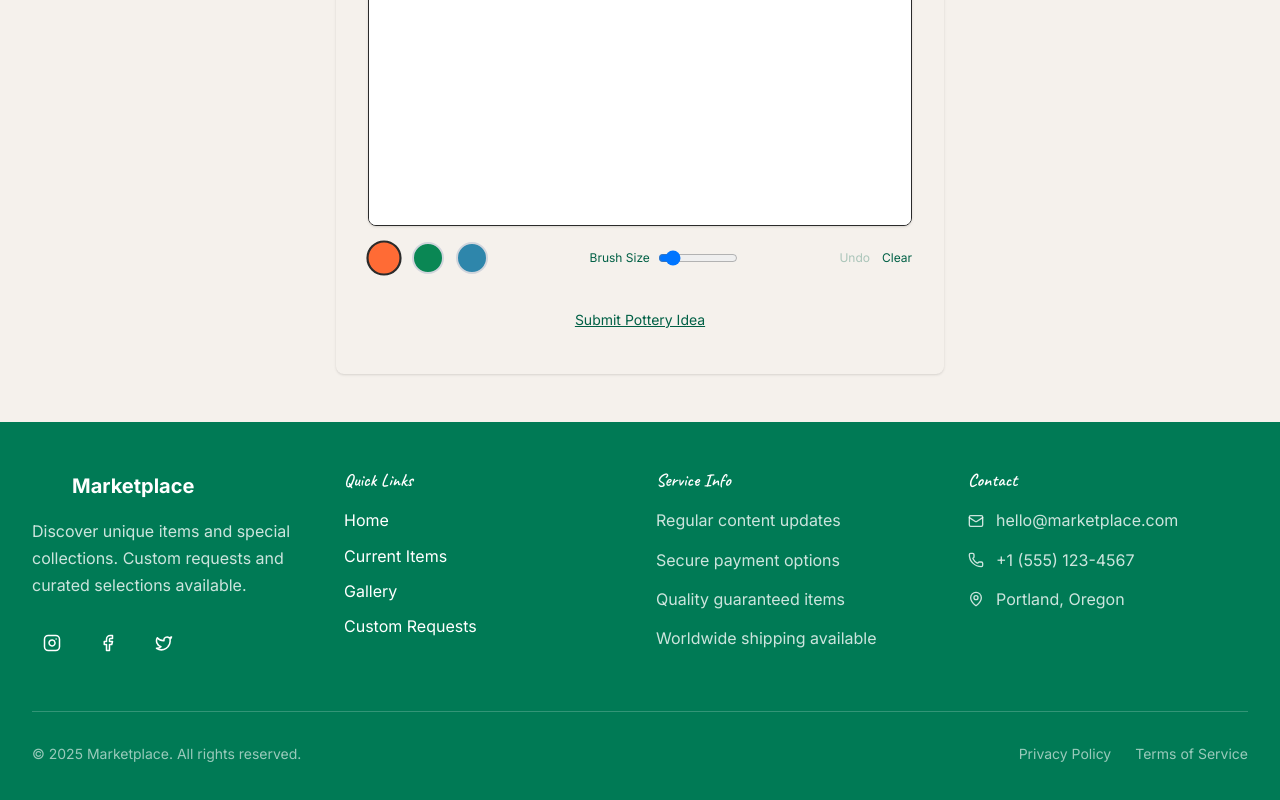
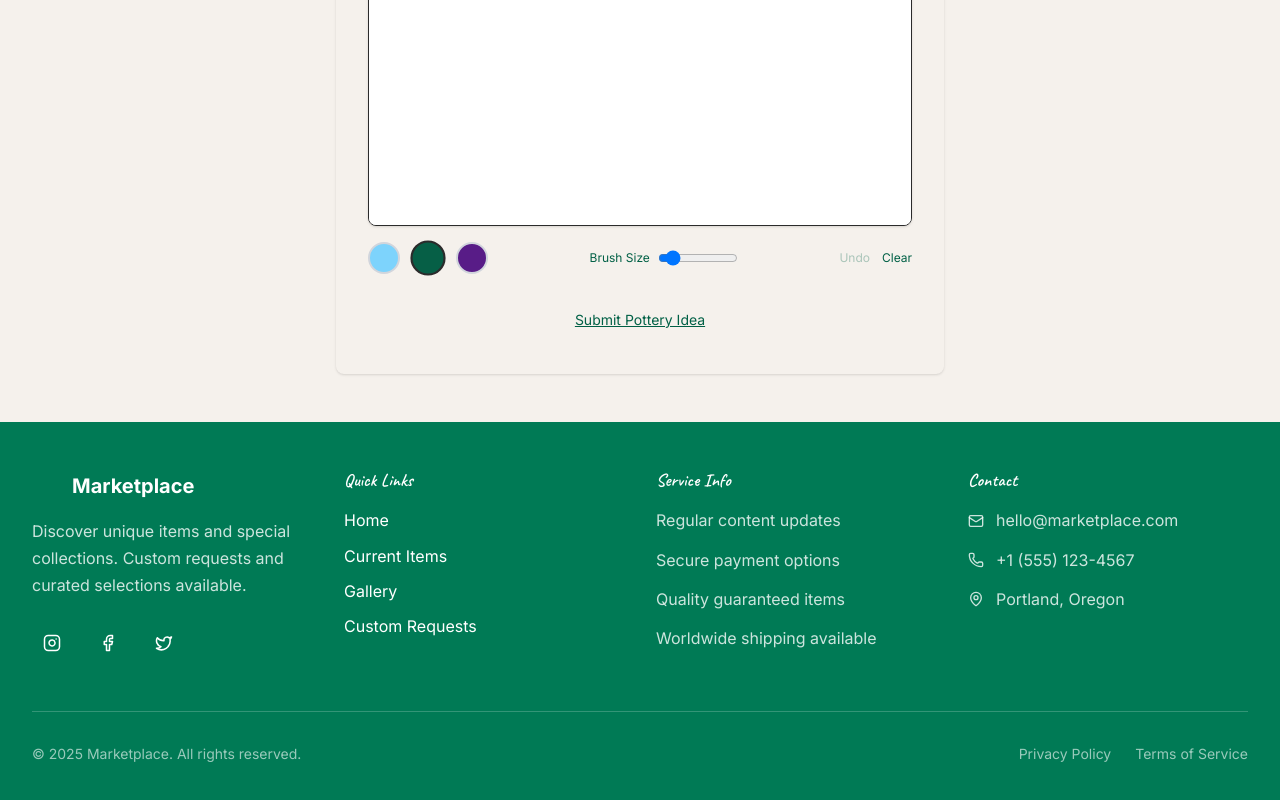
Before and after one commit to tor-iv/tors-bored, a Next.js app in the folder pottery-auction/: page /commissions in a window 1280 px wide. Shown: the part 1387-2187 px from the top of the page. Built offline with nearby package versions, Linux system fonts and the light colour scheme; no server answers.

Commit message:
Align sketch canvas colors with site theme colors

```diff
--- a/pottery-auction/src/components/ui/DrawingCanvas.tsx
+++ b/pottery-auction/src/components/ui/DrawingCanvas.tsx
@@ -11,15 +11,15 @@ interface DrawingCanvasProps {
 export default function DrawingCanvas({ onSave, placeholder = "Draw your idea" }: DrawingCanvasProps) {
   const canvasRef = useRef<HTMLCanvasElement>(null);
   const [isDrawing, setIsDrawing] = useState(false);
-  const [currentColor, setCurrentColor] = useState('#FF6B35'); // orange
+  const [currentColor, setCurrentColor] = useState('#065f46'); // emerald green (default theme)
   const [brushSize, setBrushSize] = useState(3);
   const [history, setHistory] = useState<string[]>([]);
   const { getTextColorClass } = useColorToggle();
 
   const colors = [
-    { name: 'Orange', value: '#FF6B35' },
-    { name: 'Green', value: '#0A8754' },
-    { name: 'Blue', value: '#2E86AB' }
+    { name: 'Blue', value: '#7dd3fc' },    // sky-300 (Pastel Blue theme)
+    { name: 'Green', value: '#065f46' },   // emerald-800 (default theme)
+    { name: 'Purple', value: '#581c87' }   // purple-900 (Royal Purple theme)
   ];
 
   useEffect(() => {
```
